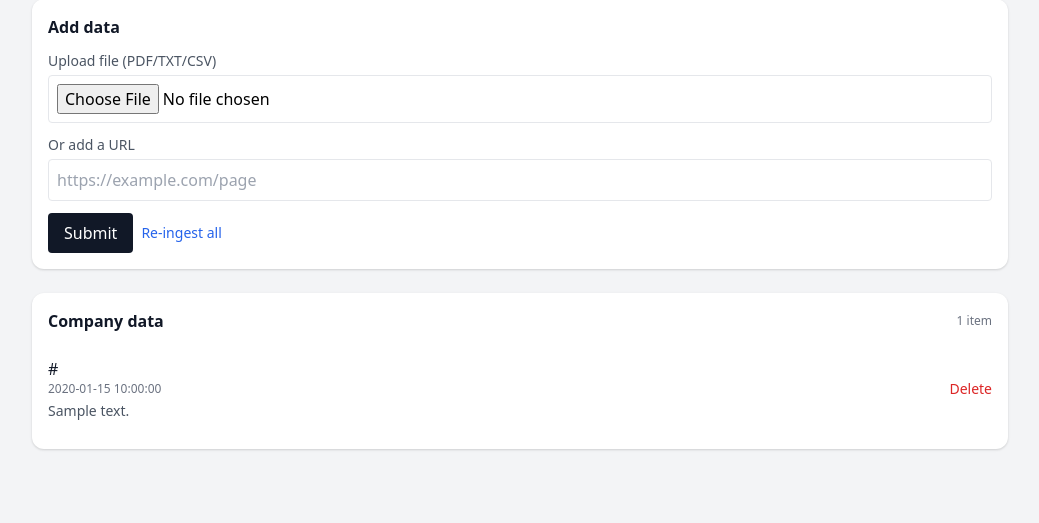
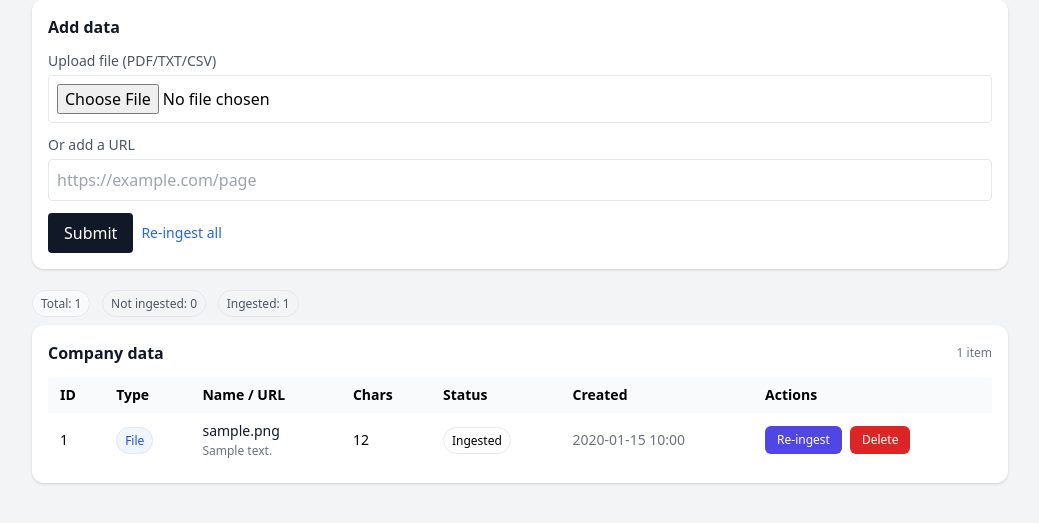
Before and after one commit to rylayton1-netizen/L1-Jarvis, a Flask app: page /manage/1 in a window 1280 px wide. Shown: the part 82-605 px from the top of the page, without its empty margins (120-1159 px from the left). Run offline with Flask 3, Linux system fonts and the light colour scheme; the visitor is signed in with stand-in values (Sample User, id 1); tables that the repository leaves empty hold one stand-in row (values such as "Sample post"); parts of the project's set-up code (start-up, migrations or seed data) failed here and were passed over; some libraries are stand-ins or nearby versions.

Commit message:
ui updates

```diff
--- a/app.py
+++ b/app.py
@@ -572,6 +572,22 @@ def agent_api():
 def health():
     return jsonify({"status": "ok"}), 200
 
+@app.route("/ingest_entry/<int:entry_id>", methods=["POST"])
+def ingest_single(entry_id: int):
+    if "user_id" not in session:
+        return redirect(url_for("login"))
+    try:
+        entry = CompanyData.query.get_or_404(entry_id)
+        ingest_entry(entry)
+        db.session.commit()
+        flash(f"Re‑ingested entry {entry_id}", "success")
+        return redirect(url_for("manage", company_id=entry.company_id))
+    except Exception as e:
+        app.logger.error(f"Single reingest error: {e}")
+        flash("Failed to re‑ingest entry.", "error")
+        return redirect(url_for("dashboard"))
+
+
 # -----------------------------
 # App startup
 # -----------------------------
--- a/templates/manage.html
+++ b/templates/manage.html
@@ -53,44 +53,89 @@
         <div class="flex items-center gap-2">
           <button class="bg-gray-900 text-white px-4 py-2 rounded hover:bg-gray-800" type="submit">Submit</button>
           <a class="text-sm text-blue-600 hover:underline"
-             href="{{ url_for('reingest', company_id=company.id) }}">Re-ingest all</a>
+             href="{{ url_for('reingest', company_id=company.id) }}">Re‑ingest all</a>
         </div>
       </form>
     </section>
 
-    <!-- Existing data list -->
+    <!-- Ingestion summary -->
+    {% set total = data|length %}
+    {% set not_ing = (data|selectattr('content','equalto',None)|list|length)
+                      + (data|selectattr('content','string')|selectattr('__len__','equalto',0)|list|length) %}
+    <section class="mb-3">
+      <div class="text-sm text-gray-600">
+        <span class="px-2 py-1 border rounded-full text-xs bg-gray-50">Total: {{ total }}</span>
+        <span class="px-2 py-1 border rounded-full text-xs bg-amber-50 text-amber-800 ml-2">Not ingested: {{ not_ing }}</span>
+        <span class="px-2 py-1 border rounded-full text-xs bg-emerald-50 text-emerald-800 ml-2">Ingested: {{ total - not_ing }}</span>
+      </div>
+    </section>
+
+    <!-- Existing data list (table view) -->
     <section class="bg-white p-4 rounded-xl shadow">
       <div class="flex items-center justify-between mb-3">
         <h2 class="font-semibold text-gray-900">Company data</h2>
-        <span class="text-xs text-gray-500">{{ data|length }} item{{ '' if (data|length == 1) else 's' }}</span>
+        <span class="text-xs text-gray-500">{{ total }} item{{ '' if (total == 1) else 's' }}</span>
       </div>
 
       {% if data %}
-        <ul class="divide-y">
-          {% for item in data %}
-            <li class="py-3 flex flex-col sm:flex-row sm:items-center sm:justify-between gap-2">
-              <div class="min-w-0">
-                <div class="text-gray-900 font-medium truncate">
-                  {{ item.name_or_url or item.filename }}
-                </div>
-                <div class="text-xs text-gray-500">
-                  {{ item.created_at }}
-                </div>
-                {% if item.content %}
-                  <div class="text-sm text-gray-600 mt-1 line-clamp-2" style="line-clamp:2;-webkit-line-clamp:2;display:-webkit-box;-webkit-box-orient:vertical;overflow:hidden;">
-                    {{ (item.content[:180] ~ ('…' if item.content|length > 180 else '')) }}
+      <div class="overflow-x-auto">
+        <table class="min-w-full text-sm">
+          <thead class="bg-gray-50">
+            <tr>
+              <th class="text-left py-2 px-3">ID</th>
+              <th class="text-left py-2 px-3">Type</th>
+              <th class="text-left py-2 px-3">Name / URL</th>
+              <th class="text-left py-2 px-3">Chars</th>
+              <th class="text-left py-2 px-3">Status</th>
+              <th class="text-left py-2 px-3">Created</th>
+              <th class="text-left py-2 px-3">Actions</th>
+            </tr>
+          </thead>
+          <tbody class="divide-y">
+            {% for item in data %}
+              {% set length = (item.content or '')|length %}
+              {% set is_file = (item.filename or '') != '' %}
+              <tr class="hover:bg-gray-50">
+                <td class="py-2 px-3">{{ item.id }}</td>
+                <td class="py-2 px-3">
+                  <span class="px-2 py-1 text-xs rounded-full border {{ 'bg-blue-50 text-blue-700' if is_file else 'bg-green-50 text-green-700' }}">
+                    {{ 'File' if is_file else 'URL' }}
+                  </span>
+                </td>
+                <td class="py-2 px-3">
+                  <div class="font-medium text-gray-900 truncate max-w-xs">
+                    {{ item.filename if is_file else item.name_or_url }}
                   </div>
-                {% else %}
-                  <div class="text-xs text-yellow-700 mt-1">Not ingested yet (will ingest automatically on next question or via Re-ingest)</div>
-                {% endif %}
-              </div>
-              <div class="flex items-center gap-3">
-                <a class="text-sm text-red-600 hover:underline"
-                   href="{{ url_for('delete_entry', entry_id=item.id) }}">Delete</a>
-              </div>
-            </li>
-          {% endfor %}
-        </ul>
+                  {% if length > 0 %}
+                    <div class="text-xs text-gray-500 mt-0.5 truncate max-w-md">
+                      {{ (item.content[:140] ~ ('…' if item.content|length > 140 else '')) }}
+                    </div>
+                  {% endif %}
+                </td>
+                <td class="py-2 px-3 tabular-nums">{{ length }}</td>
+                <td class="py-2 px-3">
+                  {% if length > 0 %}
+                    <span class="px-2 py-1 text-xs rounded-full bg-emerald-50 text-emerald-700 border">Ingested</span>
+                  {% else %}
+                    <span class="px-2 py-1 text-xs rounded-full bg-amber-50 text-amber-700 border">Not ingested</span>
+                  {% endif %}
+                </td>
+                <td class="py-2 px-3 text-gray-500">{{ item.created_at.strftime('%Y-%m-%d %H:%M') if item.created_at else '-' }}</td>
+                <td class="py-2 px-3">
+                  <div class="flex items-center gap-2">
+                    <form method="POST" action="{{ url_for('ingest_single', entry_id=item.id) }}">
+                      <button class="px-3 py-1.5 text-xs bg-indigo-600 text-white rounded-md" title="Re‑ingest this item">Re‑ingest</button>
+                    </form>
+                    <a class="px-3 py-1.5 text-xs bg-red-600 text-white rounded-md"
+                       href="{{ url_for('delete_entry', entry_id=item.id) }}"
+                       onclick="return confirm('Delete this entry?')">Delete</a>
+                  </div>
+                </td>
+              </tr>
+            {% endfor %}
+          </tbody>
+        </table>
+      </div>
       {% else %}
         <p class="text-sm text-gray-500">No data yet. Upload a file or add a URL above.</p>
       {% endif %}
```
Also changed, not shown: templates/agent.html (+27 -24 lines).
